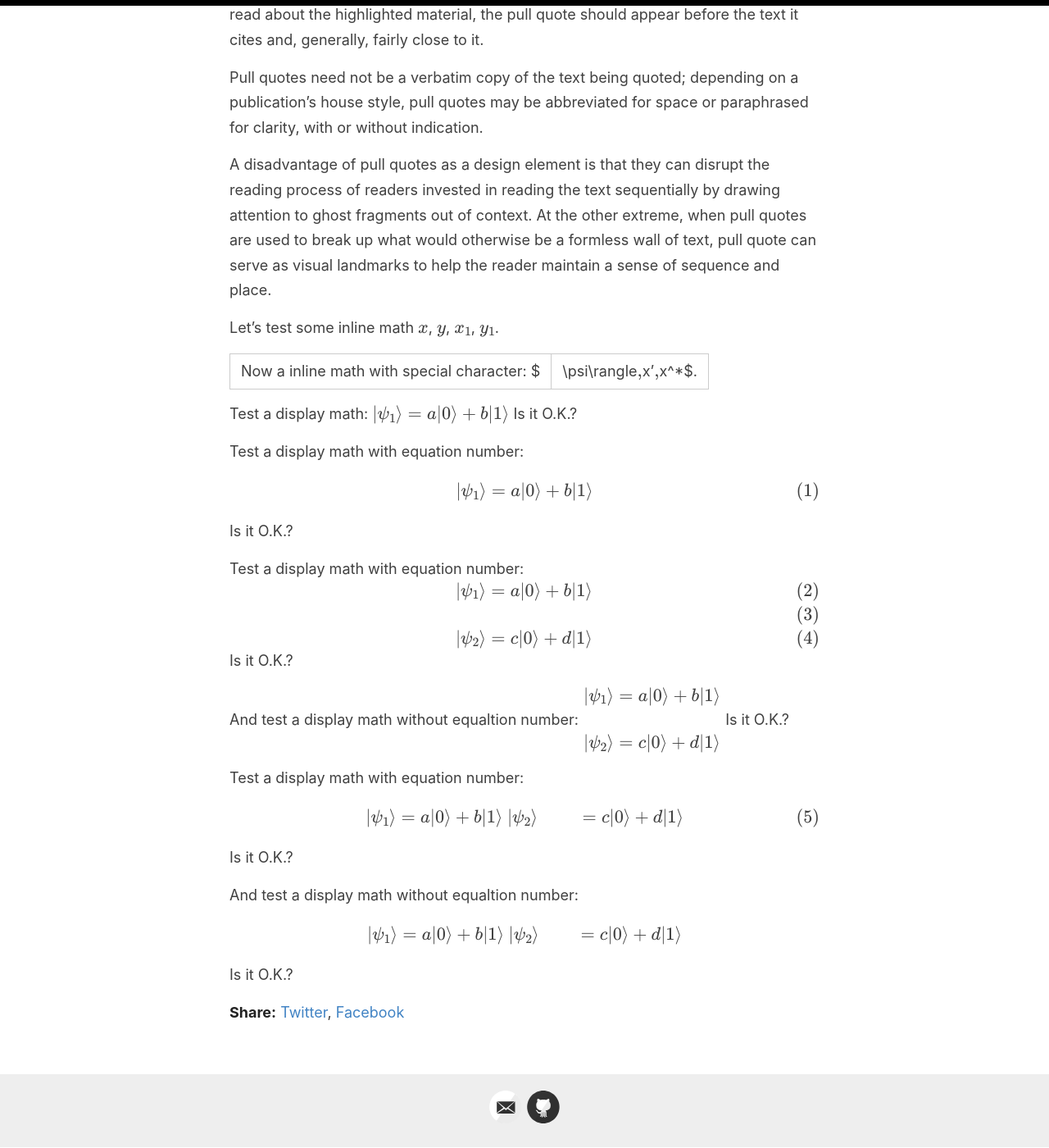
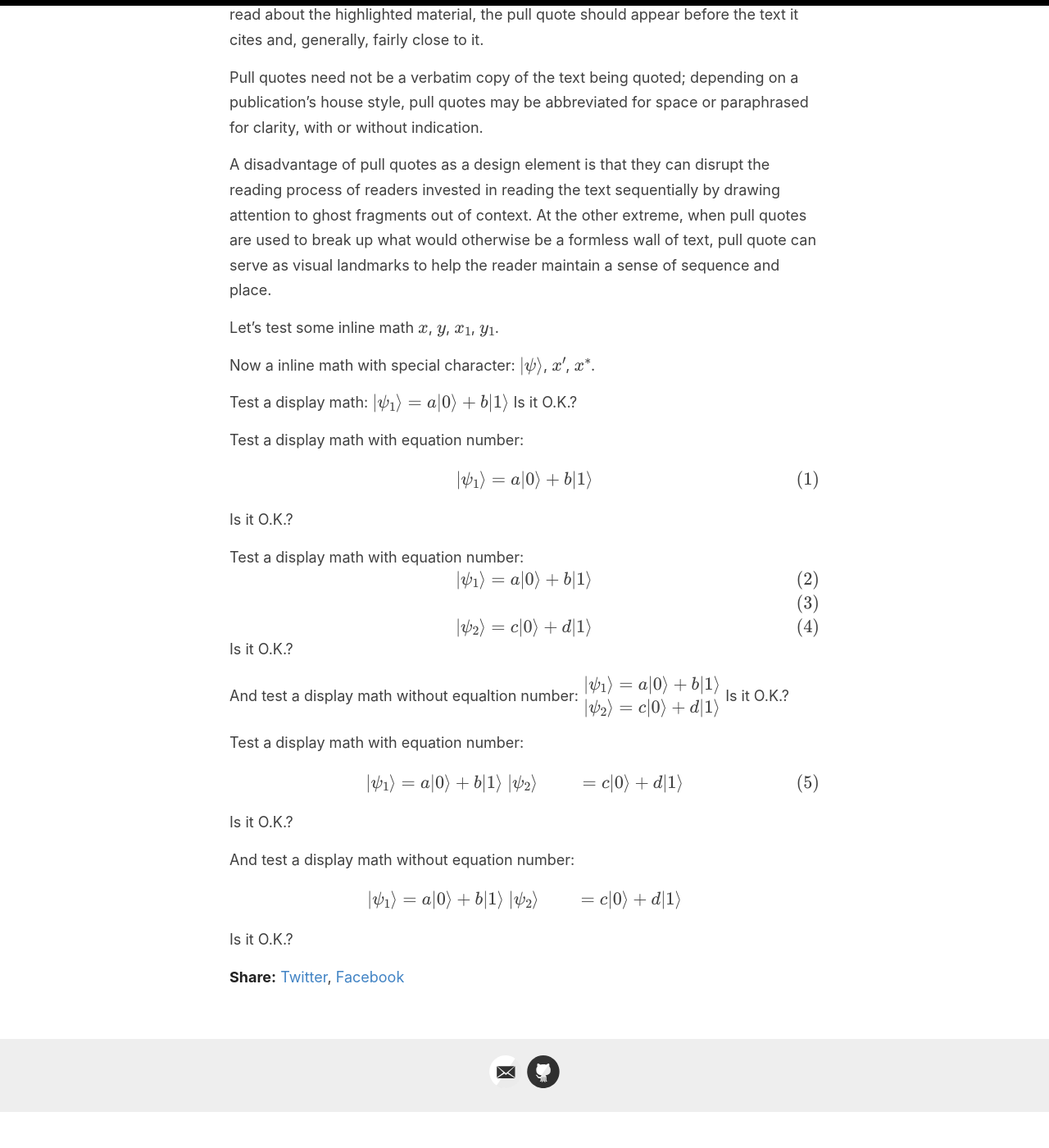
Before and after one commit to eric-downes/20sq-blog, a Jekyll site: the page built from _posts/2019-12-11-pullquotes.md, in a window 1280 px wide and 1400 px high, scrolled down 743 px. Shown: the whole window at 82% size. Built offline with Jekyll 4.4.1, drawn with Linux system fonts in a browser that asks for light colours; formulas are drawn with MathJax 3; after the commit the page ends 2100 px from its top, so only the background shows below that.

```diff
--- a/_posts/2019-12-11-pullquotes.md
+++ b/_posts/2019-12-11-pullquotes.md
@@ -18,7 +18,7 @@ A disadvantage of pull quotes as a design element is that they can disrupt the r
 
 Let's test some inline math $x$, $y$, $x_1$, $y_1$.
 
-Now a inline math with special character: $|\psi\rangle$, $x'$, $x^\*$.
+Now a inline math with special character: $\vert\psi\rangle$, $x'$, $x^\*$.
 
 Test a display math:
 $$
@@ -44,7 +44,7 @@ Is it O.K.?
 And test a display math without equaltion number:
 $$
   \begin{align*}
-    |\psi_1\rangle &= a|0\rangle + b|1\rangle \\\\
+    |\psi_1\rangle &= a|0\rangle + b|1\rangle \\
     |\psi_2\rangle &= c|0\rangle + d|1\rangle
   \end{align*}
 $$
@@ -57,7 +57,7 @@ Test a display math with equation number:
 \end{align}
 Is it O.K.?
 
-And test a display math without equaltion number:
+And test a display math without equation number:
 \begin{align\*}
     |\psi_1\rangle &= a|0\rangle + b|1\rangle \\\\
     |\psi_2\rangle &= c|0\rangle + d|1\rangle
```
Also changed, not shown: _includes/mathjax_head.html (+7 -4 lines).
